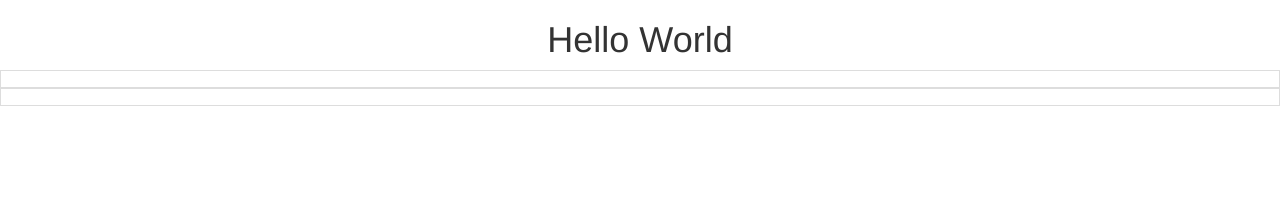
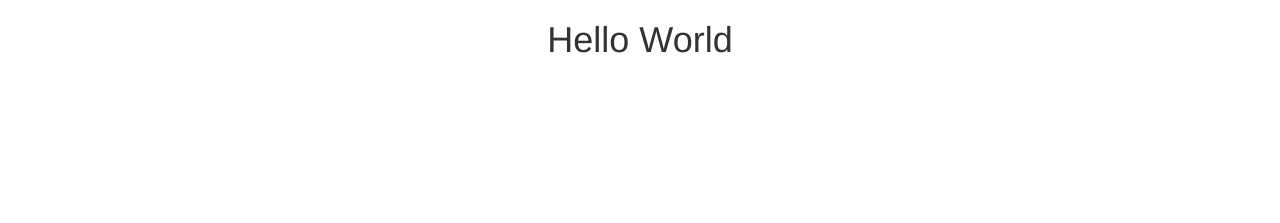
Before and after one commit to m0nq/the-grid, a plain HTML site: page index.html in a window 1280 px wide. Drawn offline with nearby package versions, Linux system fonts and the light colour scheme.

Commit message:
add one canvas element.

```diff
--- a/index.html
+++ b/index.html
@@ -8,6 +8,7 @@
 
     <!-- Bootstrap CSS -->
     <link rel="stylesheet" href="https://maxcdn.bootstrapcdn.com/bootstrap/3.3.6/css/bootstrap.min.css" integrity="sha384-1q8mTJOASx8j1Au+a5WDVnPi2lkFfwwEAa8hDDdjZlpLegxhjVME1fgjWPGmkzs7" crossorigin="anonymous">
+    <link rel="stylesheet" type="text/css" href="styles/grid-theme.css">
 
     <!-- HTML5 Shim and Respond.js IE8 support of HTML5 elements and media queries -->
     <!-- WARNING: Respond.js doesn't work if you view the page via file:// -->
@@ -19,22 +20,12 @@
   <body>
     <h1 class="text-center">Hello World</h1>
 
-    <table class="table table-bordered table-hover">
-      <thead>
-        <tr>
-          <th></th>
-        </tr>
-      </thead>
-      <tbody>
-        <tr>
-          <td></td>
-        </tr>
-      </tbody>
-    </table>
+    <canvas></canvas>
 
     <!-- jQuery -->
     <script src="http://code.jquery.com/jquery-1.12.0.min.js"></script>
     <!-- Bootstrap JavaScript -->
     <script src="http://netdna.bootstrapcdn.com/bootstrap/3.2.0/js/bootstrap.min.js"></script>
+    <link rel="stylesheet" type="text/css" href="scripts/grid-scripts.js">
   </body>
 </html>
```
Also changed, not shown: scripts/grid-scripts.js (added), styles/grid-theme.css (added), 1 other file.
